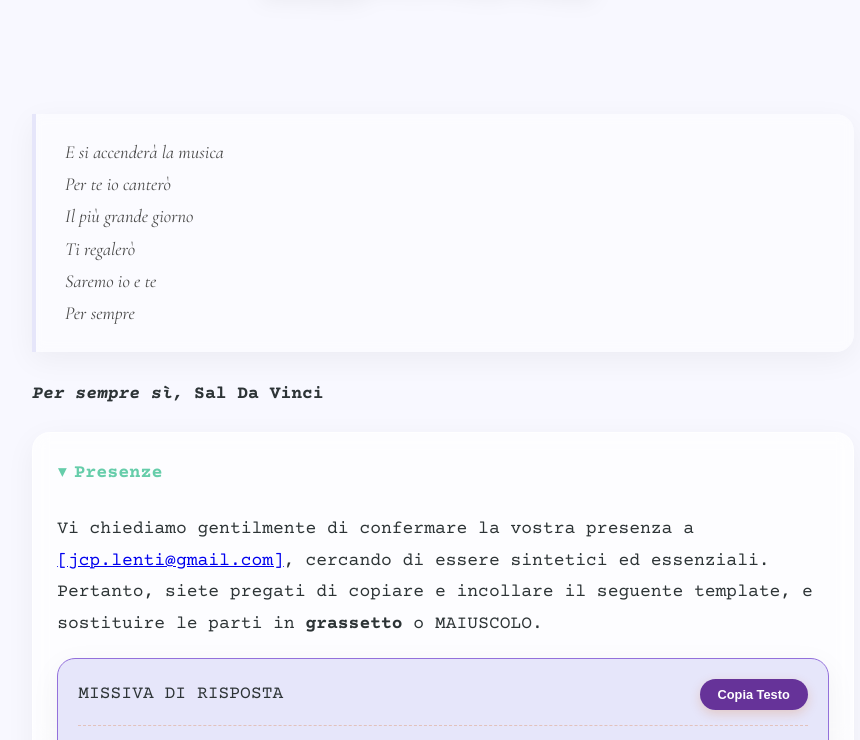
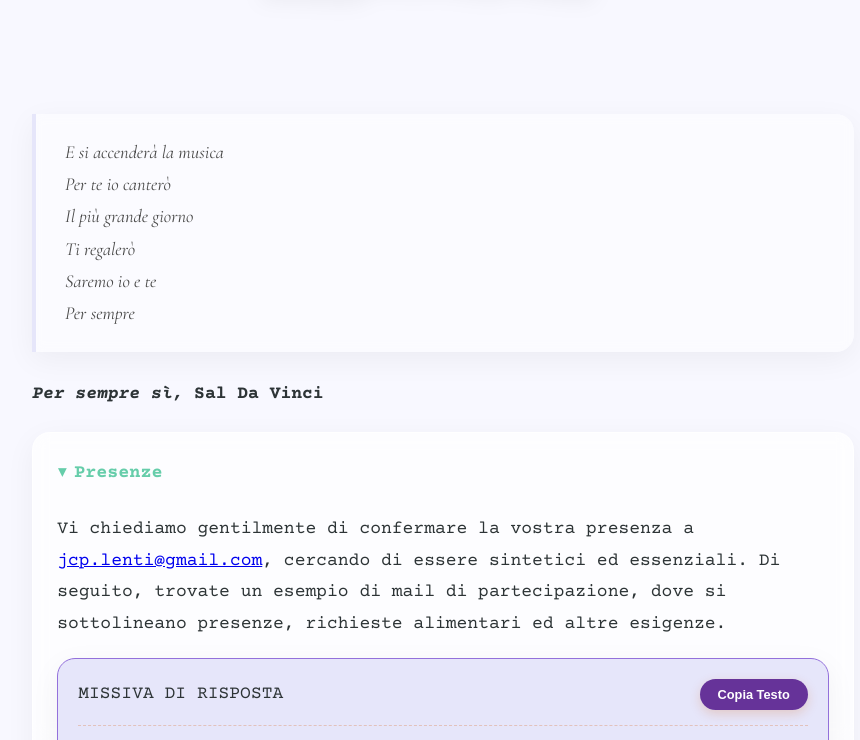
Before and after one commit to jaclenti/SandJ.github.io, a plain HTML site: page index.html in a window 1280 px wide. Both pictures are taken after a click on the heading "Presenze". Shown: the part 714-1454 px from the top of the page, without its empty margins (197-1057 px from the left). Drawn offline with nearby package versions, Linux system fonts and the light colour scheme.

Commit message:
partecipazioni

```diff
--- a/index.html
+++ b/index.html
@@ -104,8 +104,8 @@
 				<div class="presenze-content">
 					<p class="intro-text">
 						Vi chiediamo gentilmente di confermare la vostra presenza a
-						<a href="/cdn-cgi/l/email-protection#503a33207e3c353e243910373d31393c7e333f3d" class="email-link"><span class="__cf_email__" data-cfemail="fd979e8dd39198938994bd9a909c9491d39e9290">[jcp.lenti@gmail.com]</span></a>,
-						cercando di essere sintetici ed essenziali. Pertanto, siete pregati di copiare e incollare il seguente template, e sostituire le parti in <strong>grassetto</strong> o MAIUSCOLO.
+						<a href="mailto:jcp.lenti@gmail.com" class="email-link">jcp.lenti@gmail.com</a>,
+						cercando di essere sintetici ed essenziali. Di seguito, trovate un esempio di mail di partecipazione, dove si sottolineano presenze, richieste alimentari ed altre esigenze.
 					</p>
 
 					<div class="template-card">
```
Also changed, not shown: image1.jpg, image6.jpg.
